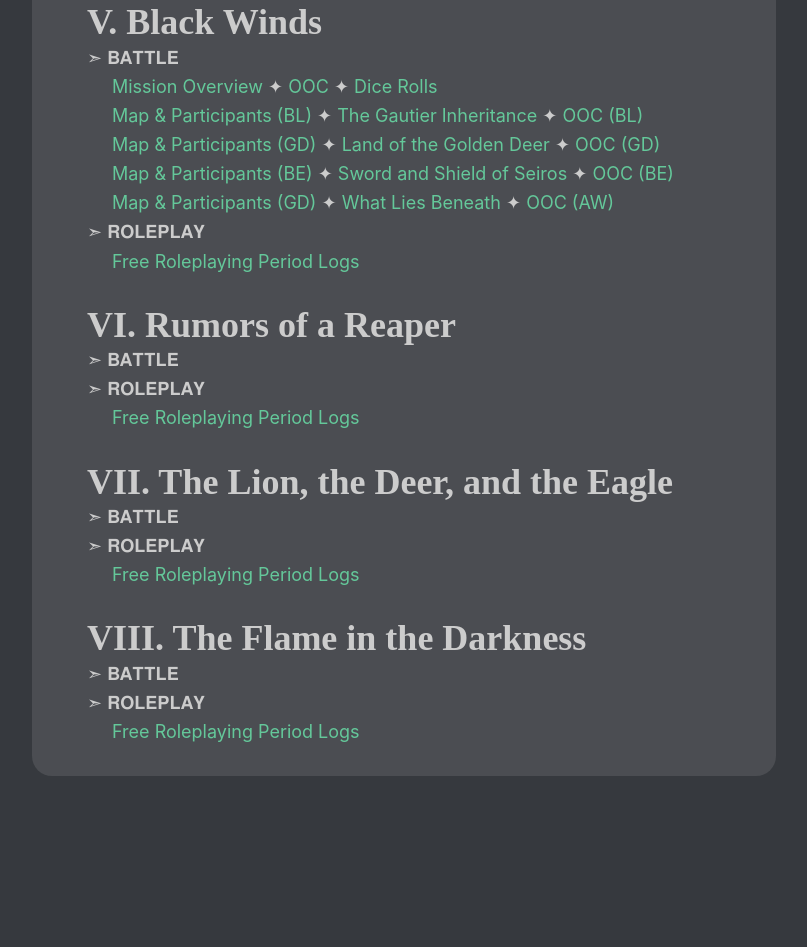
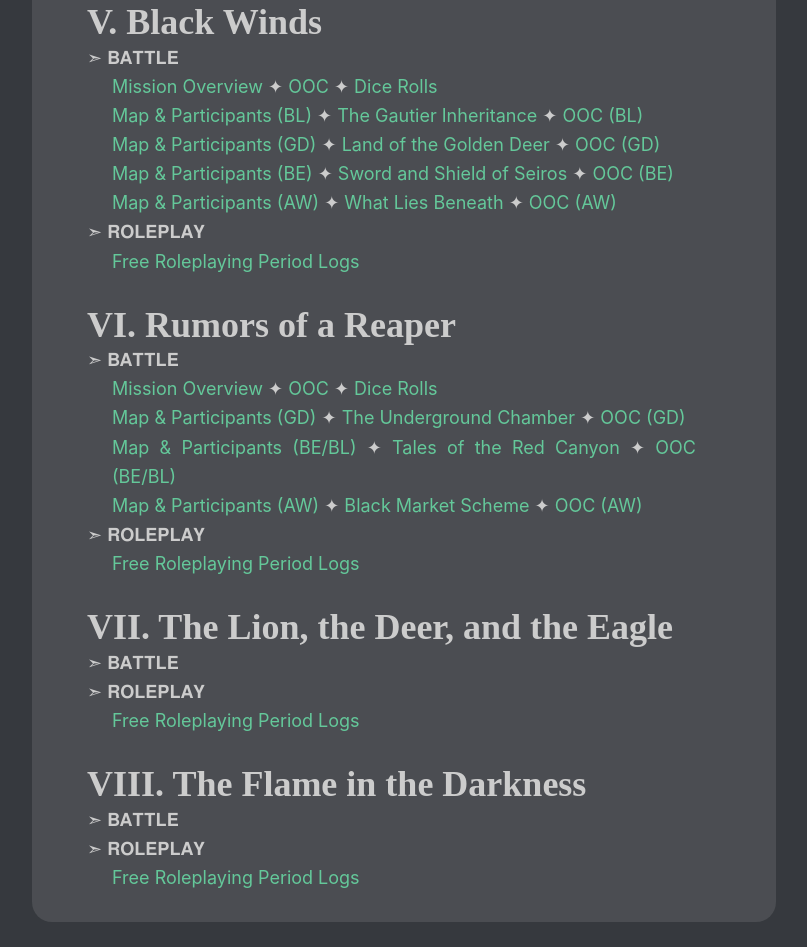
Before and after one commit to lockeanddemosthenes/BHaEArchive, a plain HTML site: page index.html in a window 1280 px wide. Shown: the part 1670-2617 px from the top of the page, without its empty margins (236-1043 px from the left). Before the commit the page ends 2471 px from the top, so only its background shows below. Drawn offline with Linux system fonts and the light colour scheme.

Commit message:
chapter 6 links

```diff
--- a/index.html
+++ b/index.html
@@ -57,7 +57,7 @@
     <p class="indent"><a href="views/ch_04_the_rite_of_rebirth/missions/blgd-map-and-participants.html">Map & Participants (BL/GD)</a> ✦ <a href="views/ch_04_the_rite_of_rebirth/missions/blgd-skirmish-in-the-outskirts.html">Skirmish in the Outskirts</a> ✦ <a href="views/ch_04_the_rite_of_rebirth/missions/blgd-ooc.html">OOC (BL/GD)</a></p>
     <p class="indent"><a href="views/ch_04_the_rite_of_rebirth/missions/aw-map-and-participants.html">Map & Participants (AW)</a> ✦ <a href="views/ch_04_the_rite_of_rebirth/missions/aw-cursed-relic.html">Cursed Relic</a> ✦ <a href="views/ch_04_the_rite_of_rebirth/missions/aw-ooc.html">OOC (AW)</a></p>
     <p>➣ 𝐑𝐎𝐋𝐄𝐏𝐋𝐀𝐘</p>
-    <p class="indent"><a href="https://docs.google.com/document/d/1DxntJk5TjaDWJWegpuveH2CHKIgOBAnbEUg4UDECo4Q/edit">Free Roleplaying Period Logs</a></p>
+    <p class="indent"><a href="https://docs.google.com/document/d/1DxntJk5TjaDWJWegpuveH2CHKIgOBAnbEUg4UDECo4Q">Free Roleplaying Period Logs</a></p>
 
 <h2 id="ch05">V. Black Winds</h2>
     <p>➣ 𝐁𝐀𝐓𝐓𝐋𝐄</p>
@@ -65,24 +65,28 @@
     <p class="indent"><a href="views/ch_05_black_winds/missions/bl-map-and-participants.html">Map & Participants (BL)</a> ✦ <a href="views/ch_05_black_winds/missions/bl-conand-tower.html">The Gautier Inheritance</a> ✦ <a href="views/ch_05_black_winds/missions/bl-ooc.html">OOC (BL)</a></p>
     <p class="indent"><a href="views/ch_05_black_winds/missions/gd-map-and-participants.html">Map & Participants (GD)</a> ✦ <a href="views/ch_05_black_winds/missions/gd-gloucester-territory.html">Land of the Golden Deer</a> ✦ <a href="views/ch_05_black_winds/missions/gd-ooc.html">OOC (GD)</a></p>
     <p class="indent"><a href="views/ch_05_black_winds/missions/be-map-and-participants.html">Map & Participants (BE)</a> ✦ <a href="views/ch_05_black_winds/missions/be-derdriu.html">Sword and Shield of Seiros</a> ✦ <a href="views/ch_05_black_winds/missions/be-ooc.html">OOC (BE)</a></p>
-    <p class="indent"><a href="views/ch_05_black_winds/missions/aw-map-and-participants.html">Map & Participants (GD)</a> ✦ <a href="views/ch_05_black_winds/missions/aw-arena.html">What Lies Beneath</a> ✦ <a href="views/ch_05_black_winds/missions/aw-ooc.html">OOC (AW)</a></p>
+    <p class="indent"><a href="views/ch_05_black_winds/missions/aw-map-and-participants.html">Map & Participants (AW)</a> ✦ <a href="views/ch_05_black_winds/missions/aw-arena.html">What Lies Beneath</a> ✦ <a href="views/ch_05_black_winds/missions/aw-ooc.html">OOC (AW)</a></p>
 <p>➣ 𝐑𝐎𝐋𝐄𝐏𝐋𝐀𝐘</p>
-    <p class="indent"><a href="https://docs.google.com/document/d/1QvHXCZcpyOMe5kM3lsE4nl6WcCJFfIV0SPaBY31So8o">Free Roleplaying Period Logs</a></p>
+    <p class="indent"><a href="https://docs.google.com/document/d/1FNhf0WbIweElSlLfnW1ZJkMwGhBp3xRTYL6tZVr93Tc">Free Roleplaying Period Logs</a></p>
 
 <h2 id="ch06">VI. Rumors of a Reaper</h2>
     <p>➣ 𝐁𝐀𝐓𝐓𝐋𝐄</p>
+    <p class="indent"><a href="views/ch_06_rumors_of_a_reaper/missions/debriefs.html">Mission Overview</a> ✦ <a href="views/ch_06_rumors_of_a_reaper/missions/chapter-ooc.html">OOC</a> ✦ <a href="views/ch_06_rumors_of_a_reaper/missions/chapter-rolls.html">Dice Rolls</a></p>
+    <p class="indent"><a href="views/ch_06_rumors_of_a_reaper/missions/gd-map-and-participants.html">Map & Participants (GD)</a> ✦ <a href="views/ch_06_rumors_of_a_reaper/missions/gd-underground-chamber.html">The Underground Chamber</a> ✦ <a href="views/ch_06_rumors_of_a_reaper/missions/gd-ooc.html">OOC (GD)</a></p>
+    <p class="indent"><a href="views/ch_06_rumors_of_a_reaper/missions/bebl-map-and-participants.html">Map & Participants (BE/BL)</a> ✦ <a href="views/ch_06_rumors_of_a_reaper/missions/bebl-red-canyon.html">Tales of the Red Canyon</a> ✦ <a href="views/ch_06_rumors_of_a_reaper/missions/bebl-ooc.html">OOC (BE/BL)</a></p>
+    <p class="indent"><a href="views/ch_06_rumors_of_a_reaper/missions/aw-map-and-participants.html">Map & Participants (AW)</a> ✦ <a href="views/ch_06_rumors_of_a_reaper/missions/aw-enbarr.html">Black Market Scheme</a> ✦ <a href="views/ch_06_rumors_of_a_reaper/missions/aw-ooc.html">OOC (AW)</a></p>
     <p>➣ 𝐑𝐎𝐋𝐄𝐏𝐋𝐀𝐘</p>
-    <p class="indent"><a href="https://docs.google.com/document/d/1QvHXCZcpyOMe5kM3lsE4nl6WcCJFfIV0SPaBY31So8o">Free Roleplaying Period Logs</a></p>
+    <p class="indent"><a href="https://docs.google.com/document/d/1d6WVu0SwHGOpGqxuaiQoDvaeODD08eOJPDihfQwH8oE">Free Roleplaying Period Logs</a></p>
 
 <h2 id="ch07">VII. The Lion, the Deer, and the Eagle</h2>
     <p>➣ 𝐁𝐀𝐓𝐓𝐋𝐄</p>
     <p>➣ 𝐑𝐎𝐋𝐄𝐏𝐋𝐀𝐘</p>
-    <p class="indent"><a href="https://docs.google.com/document/d/1QvHXCZcpyOMe5kM3lsE4nl6WcCJFfIV0SPaBY31So8o">Free Roleplaying Period Logs</a></p>
+    <p class="indent"><a href="https://docs.google.com/document/d/1rf--BnaoG8vs80x_qAE95d9D3HH1yfunL8jK3F0BJXg">Free Roleplaying Period Logs</a></p>
 
 <h2 id="ch08">VIII. The Flame in the Darkness</h2>
     <p>➣ 𝐁𝐀𝐓𝐓𝐋𝐄</p>
     <p>➣ 𝐑𝐎𝐋𝐄𝐏𝐋𝐀𝐘</p>
-    <p class="indent"><a href="https://docs.google.com/document/d/1QvHXCZcpyOMe5kM3lsE4nl6WcCJFfIV0SPaBY31So8o">Free Roleplaying Period Logs</a></p>
+    <p class="indent"><a href="https://docs.google.com/document/d/1D6I2gQYcbwrlj6PmuonYy15OOgpfMEUc6tHppzczq-I">Free Roleplaying Period Logs</a></p>
 
 </body>
 
```
